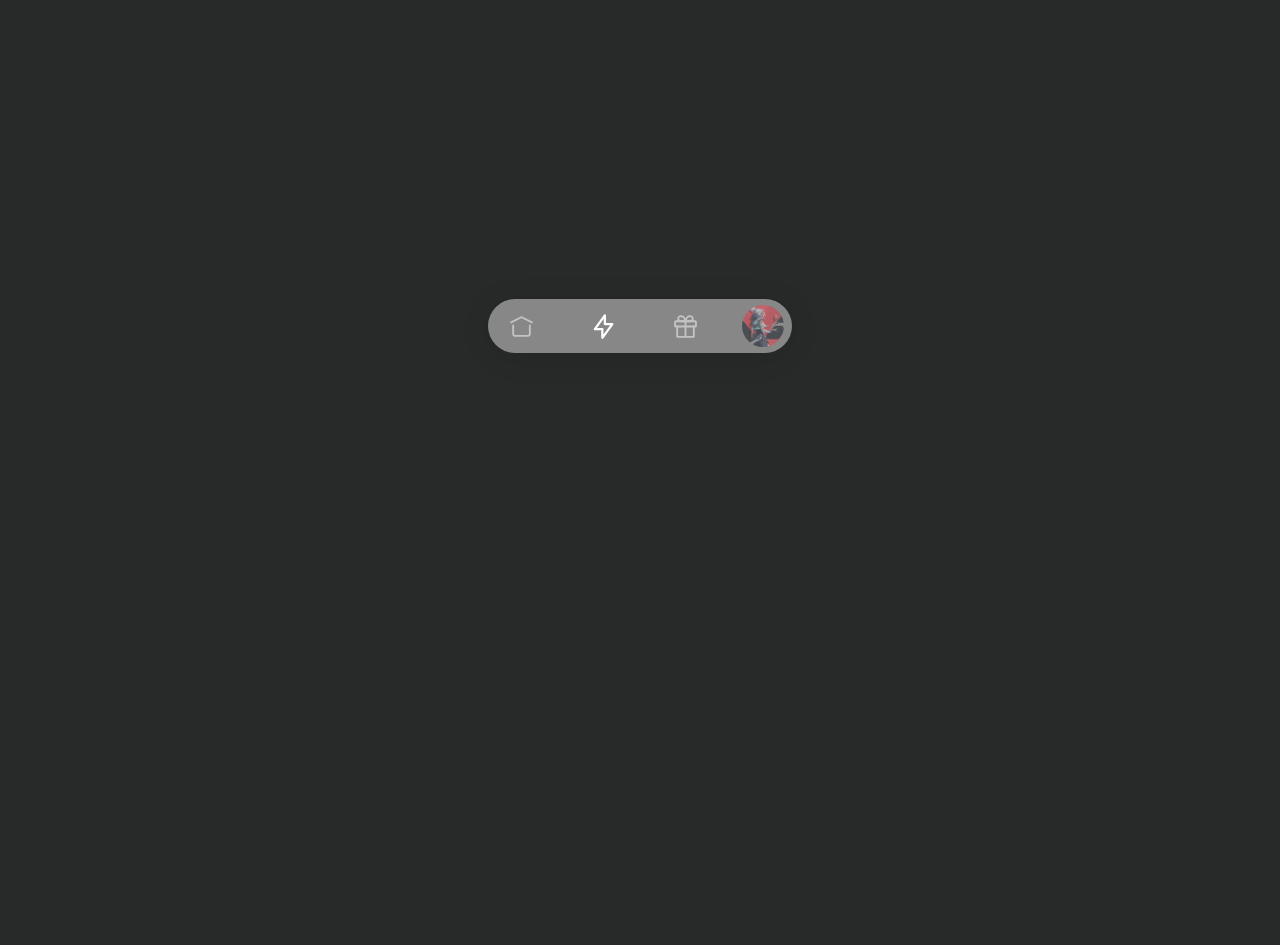
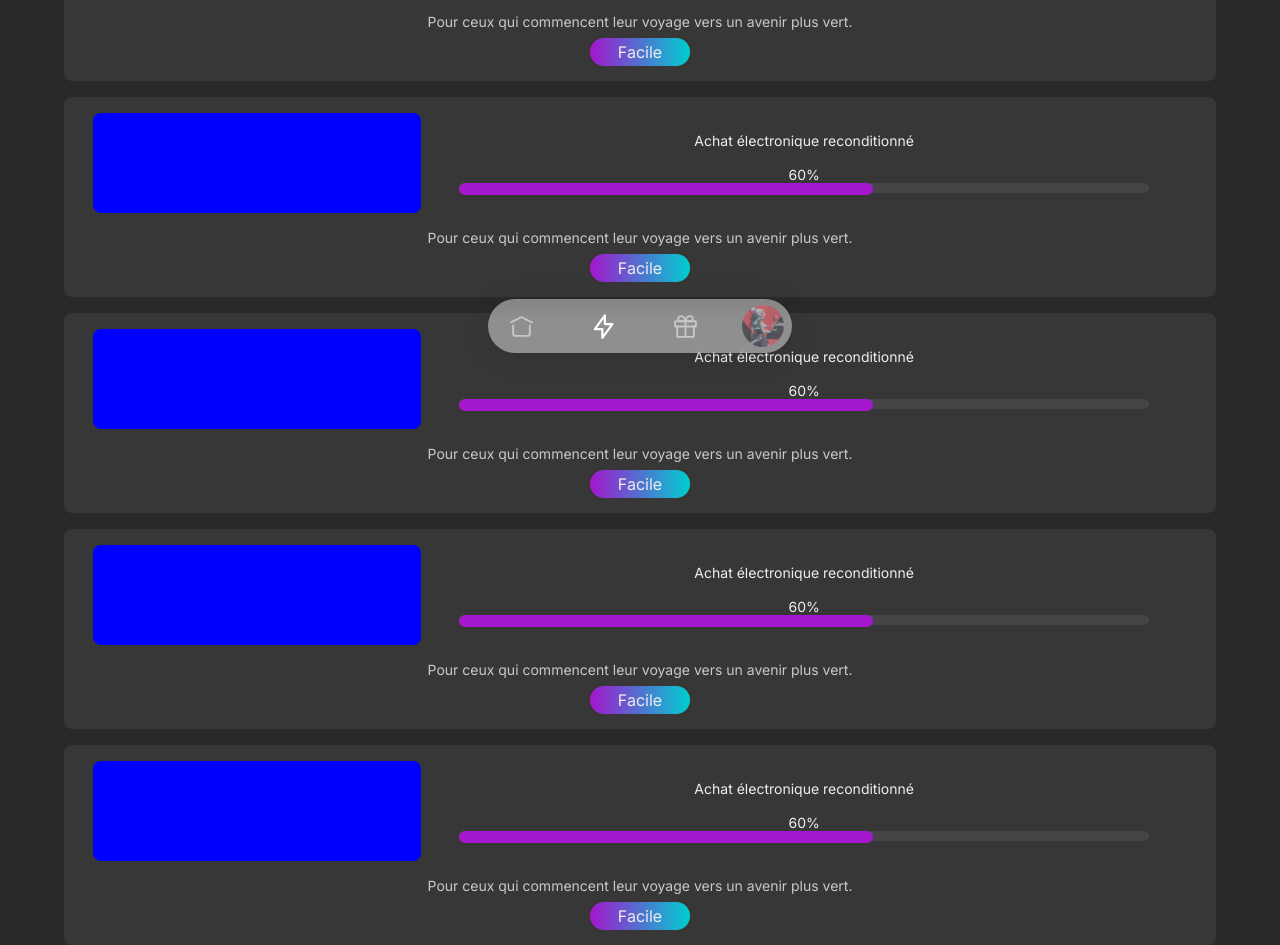
Before and after one commit to JaxV9/playimpact, a Next.js app: page /challenges in a window 1280 px wide. Shown: the part 420-1365 px from the top of the page. Before the commit the page ends 800 px from the top, so only its background shows below. Built offline with nearby package versions, Linux system fonts and the light colour scheme.

Commit message:
feat: working on challenges

```diff
--- a/src/app/challenges/page.tsx
+++ b/src/app/challenges/page.tsx
@@ -1,5 +1,6 @@
 'use client';
 
+import { ChallengesList } from "@/components/challengesList/challengesList";
 import { Title } from "@/components/ui/title/title";
 
 
@@ -9,6 +10,7 @@ const Challenges = () => {
         <>
             <div className="challengesContainer">
                 <Title titleProps={"Challenges"} />
+                <ChallengesList />
             </div>
         </>
     )
--- a/src/app/globals.css
+++ b/src/app/globals.css
@@ -3,7 +3,7 @@
 @import url('./challenges/style.css');
 @import url('./rewards/style.css');
 @import url('./account/style.css');
-@import url('../components/currentGame/style.css');
+
 
 
 /* components */
@@ -17,6 +17,8 @@
 @import url('../components/ui/secondTitle/style.css');
 @import url('../components/ecoImpact/style.css');
 @import url('../components/ui/buttons/loadMoreBtn/style.css');
+@import url('../components/currentGame/style.css');
+@import url('../components/challengesList/style.css');
 
 body {
   background-color: #282929;
--- /dev/null
+++ b/src/components/challengesList/challengesList.tsx
@@ -0,0 +1,113 @@
+
+
+export const ChallengesList = () => {
+
+    return (
+        <>
+            <div className="challengesListContainer">
+                <div className="challengeContainer">
+                    <div className="challengeContentContainer">
+                        <div className="challenge">
+                            <div className="challengePicture">
+                            </div>
+                            <div className="thisChallengeContainer">
+                                Achat électronique reconditionné
+                                <br/><br/><span>60%</span>
+                                <div className="progressBarContainerChallenge">
+                                    <div className="progressBarChallenge" style={{ width: "60%" }}></div>
+                                </div>
+                            </div>
+                        </div>
+                        <span className="challengeLabel">Pour ceux qui commencent leur voyage vers un avenir plus vert.</span>
+                        <div className="tagDifficulty">Facile</div>
+                    </div>
+                </div>
+                <div className="challengeContainer">
+                <div className="challengeContentContainer">
+                        <div className="challenge">
+                            <div className="challengePicture">
+                            </div>
+                            <div className="thisChallengeContainer">
+                                Achat électronique reconditionné
+                                <br/><br/><span>60%</span>
+                                <div className="progressBarContainerChallenge">
+                                    <div className="progressBarChallenge" style={{ width: "60%" }}></div>
+                                </div>
+                            </div>
+                        </div>
+                        <span className="challengeLabel">Pour ceux qui commencent leur voyage vers un avenir plus vert.</span>
+                        <div className="tagDifficulty">Facile</div>
+                    </div>
+                </div>
+                <div className="challengeContainer">
+                <div className="challengeContentContainer">
+                        <div className="challenge">
+                            <div className="challengePicture">
+                            </div>
+                            <div className="thisChallengeContainer">
+                                Achat électronique reconditionné
+                                <br/><br/><span>60%</span>
+                                <div className="progressBarContainerChallenge">
+                                    <div className="progressBarChallenge" style={{ width: "60%" }}></div>
+                                </div>
+                            </div>
+                        </div>
+                        <span className="challengeLabel">Pour ceux qui commencent leur voyage vers un avenir plus vert.</span>
+                        <div className="tagDifficulty">Facile</div>
+                    </div>
+                </div>
+                <div className="challengeContainer">
+                <div className="challengeContentContainer">
+                        <div className="challenge">
+                            <div className="challengePicture">
+                            </div>
+                            <div className="thisChallengeContainer">
+                                Achat électronique reconditionné
+                                <br/><br/><span>60%</span>
+                                <div className="progressBarContainerChallenge">
+                                    <div className="progressBarChallenge" style={{ width: "60%" }}></div>
+                                </div>
+                            </div>
+                        </div>
+                        <span className="challengeLabel">Pour ceux qui commencent leur voyage vers un avenir plus vert.</span>
+                        <div className="tagDifficulty">Facile</div>
+                    </div>
+                </div>
+                <div className="challengeContainer">
+                <div className="challengeContentContainer">
+                        <div className="challenge">
+                            <div className="challengePicture">
+                            </div>
+                            <div className="thisChallengeContainer">
+                                Achat électronique reconditionné
+                                <br/><br/><span>60%</span>
+                                <div className="progressBarContainerChallenge">
+                                    <div className="progressBarChallenge" style={{ width: "60%" }}></div>
+                                </div>
+                            </div>
+                        </div>
+                        <span className="challengeLabel">Pour ceux qui commencent leur voyage vers un avenir plus vert.</span>
+                        <div className="tagDifficulty">Facile</div>
+                    </div>
+                </div>
+                <div className="challengeContainer">
+                <div className="challengeContentContainer">
+                        <div className="challenge">
+                            <div className="challengePicture">
+                            </div>
+                            <div className="thisChallengeContainer">
+                                Achat électronique reconditionné
+                                <br/><br/><span>60%</span>
+                                <div className="progressBarContainerChallenge">
+                                    <div className="progressBarChallenge" style={{ width: "60%" }}></div>
+                                </div>
+                            </div>
+                        </div>
+                        <span className="challengeLabel">Pour ceux qui commencent leur voyage vers un avenir plus vert.</span>
+                        <div className="tagDifficulty">Facile</div>
+                    </div>
+                </div>
+            </div>
+        </>
+    )
+}
--- /dev/null
+++ b/src/components/challengesList/style.css
@@ -0,0 +1,85 @@
+.challengesListContainer {
+    width: 100%;
+    height: fit-content;
+    margin-top: 28px;
+    margin-left: auto;
+    margin-right: auto;
+    display: grid;
+    grid-template-rows: auto;
+    gap: 16px;
+}
+
+.challengeContainer {
+    width: 100%;
+    height: fit-content;
+    min-height: 200px;
+    background-color: #373737;
+    border-radius: 8px;
+    display: flex;
+}
+
+.challengeContentContainer {
+    width: 95%;
+    height: 95%;
+    margin: auto;
+}
+
+.tagDifficulty {
+    width: fit-content;
+    margin-left: auto;
+    margin-right: auto;
+    padding: 4px 28px;
+    border-radius: 16px;
+    background: rgb(163, 23, 205);
+    background: linear-gradient(90deg, rgba(163, 23, 205, 1) 0%, rgba(0, 206, 209, 1) 100%);
+}
+
+.challengeLabel {
+    text-align: center;
+    font-size: 14px;
+    color: #C9C9C9;
+    width: 100%;
+    display: block;
+    margin-top: 8px;
+    margin-bottom: 8px;
+}
+
+.challenge {
+    width: 100%;
+    height: 100px;
+    display: grid;
+    grid-template-columns: 30% 70%;
+    margin-bottom: 16px;
+}
+
+.challengePicture {
+    width: 100%;
+    height: 100%;
+    background-color: blue;
+    border-radius: 8px;
+    margin: auto;
+}
+
+.thisChallengeContainer {
+    text-align: center;
+    font-size: 14px;
+    width: 100%;
+    display: block;
+    margin-top: 8px;
+    margin: auto;
+}
+
+.progressBarContainerChallenge {
+    width: 90%;
+    height: 10px;
+    background-color: #454545;
+    border-radius: 8px;
+    margin-left: auto;
+    margin-right: auto;
+}
+
+.progressBarChallenge {
+    height: 12px;
+    background-color: #a317cd;
+    border-radius: 8px;
+}
--- a/src/components/currentGame/currentGame.tsx
+++ b/src/components/currentGame/currentGame.tsx
@@ -12,7 +12,7 @@ export const CurrentGame = () => {
                 </div>
                 <div className="currentGameChallengeContainer">
                     <span className="currentGameLabel">Défi en cours</span>
-                    <img src="/assets/trophy.png"
+                    <img src="/assets/trophy.svg"
                         alt="" />
                     <div className="currentGameChallenge">Jouez 4h au maximum aujourd&apos;hui</div>
                     <div className="labelAndProgressBarContainer">
--- a/src/components/currentGame/style.css
+++ b/src/components/currentGame/style.css
@@ -39,7 +39,7 @@
 }
 
 .currentGameChallengeContainer > img {
-    width: 42%;
+    width: 32%;
     display: block;
     margin-left: auto;
     margin-right: auto;
```
Also changed, not shown: public/assets/trophy.png (deleted), public/assets/trophy.svg (added).
